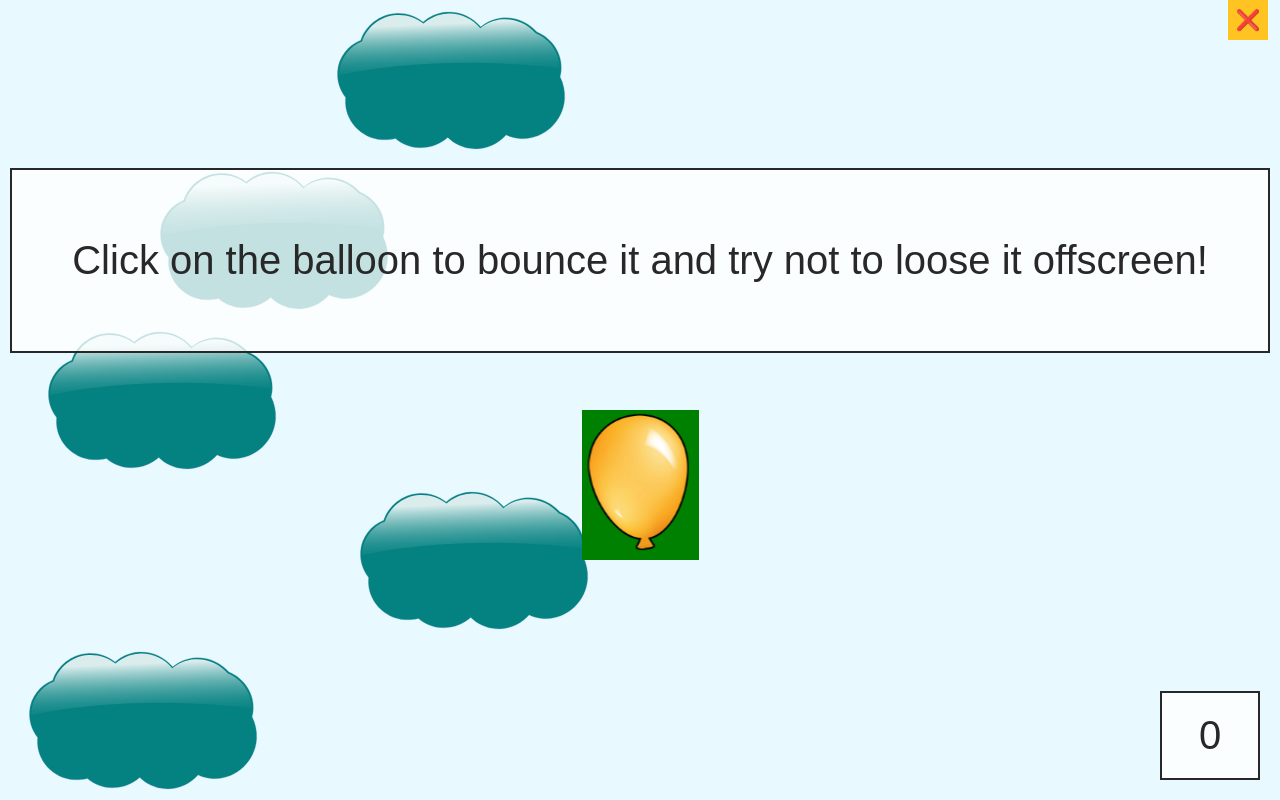
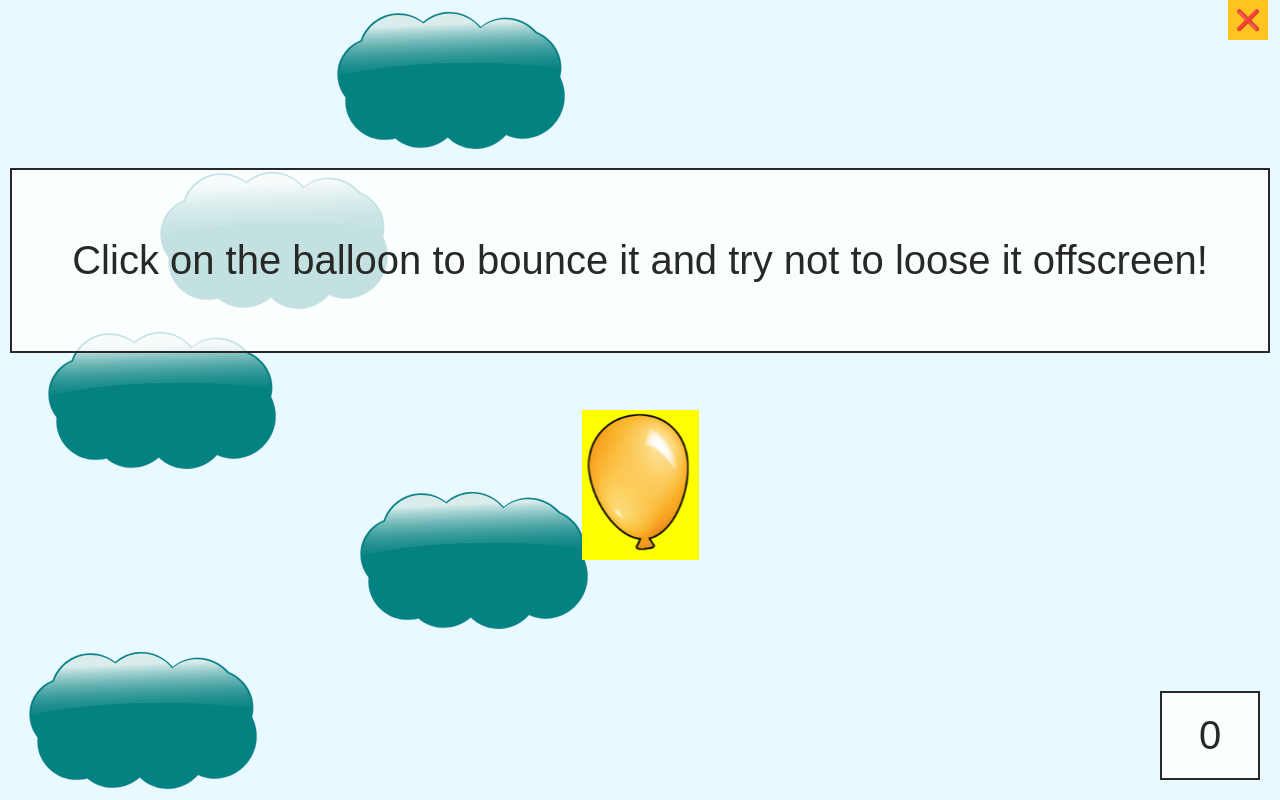
Before and after one commit to Briedyte/playground, a React app: page / in a window 1280 px wide. Both pictures are taken after a click on the picture 640 px from the left and 400 px from the top of the page. Built offline with nearby package versions, Linux system fonts and the light colour scheme.

Commit message:
Created BalloonContainer

```diff
--- a/src/components/BalloonGame/Components/OpenGameScreen.tsx
+++ b/src/components/BalloonGame/Components/OpenGameScreen.tsx
@@ -51,8 +51,7 @@ const CloseButton = styled.button`
   margin-left: auto;
   z-index: ${zIndex.aboveClouds};
 `;
-
-const Balloon = styled.img<{
+const BalloonContainer = styled.div<{
   position: { x: string; y: string };
   gameStarted: boolean;
 }>`
@@ -70,12 +69,9 @@ const Balloon = styled.img<{
     bottom: 30%;
   }
 }
-
-  ${balloonBaseStyle};
-  background: green;
+background: yellow;
 position: absolute;
 left: 50%;
-  transform: translateX(-50%) translateY(0);
 animation: flyFromBottom 2s forwards linear;
 transition: transform 16s linear;
 
@@ -84,6 +80,11 @@ const Balloon = styled.img<{
 z-index: ${gameStarted ? zIndex.negative : zIndex.aboveClouds};
 transition: ${gameStarted ? "transform 16s linear" : "none"};
 `}
+`
+
+const Balloon = styled.img`
+  ${balloonBaseStyle};
+  cursor: pointer;
 `;
 
 const CenteredContainer = styled.div`
@@ -161,8 +162,9 @@ const OpenGameScreen = ({
         setGameStage(GameStage.gameOver);
       }
     },{
-      threshold: 0.1,
-      root: document
+      threshold: 0.2,
+      root: document,
+      rootMargin: '3px'
       });
 
 
@@ -209,22 +211,23 @@ const OpenGameScreen = ({
         </CenteredContainer>
       )}
       <Clouds countOfClouds={5} />
+      <BalloonContainer  gameStarted={gameStage === GameStage.started}
+        position={{ x: balloonPosition.x, y: balloonPosition.y }}
+        ref={balloonRef}>
       <Balloon
-        src={BalloonImg}
-        gameStarted={gameStage === GameStage.started}
-        position={{ x: balloonPosition.x, y: balloonPosition.y }}
+        src={BalloonImg} alt="Balloon"
         onClick={() => {
+          if (gameStage !== GameStage.started) {
+            setGameStage(GameStage.started);
+          }
           setBalloonPosition({
             x: getRandomOffscreenPosition(windowDimensions.width),
             y: getRandomOffscreenPosition(windowDimensions.height),
           });
+        }}
 
-          if (gameStage !== GameStage.started) {
-            setGameStage(GameStage.started);
-          }
-        }}
-        ref={balloonRef}
       />
+      </BalloonContainer>
       <CounterWrapper>
         <PointsCounter
           isActive={gameStage === GameStage.started}
```
Lines whose indentation alone changed are shown as unchanged.
